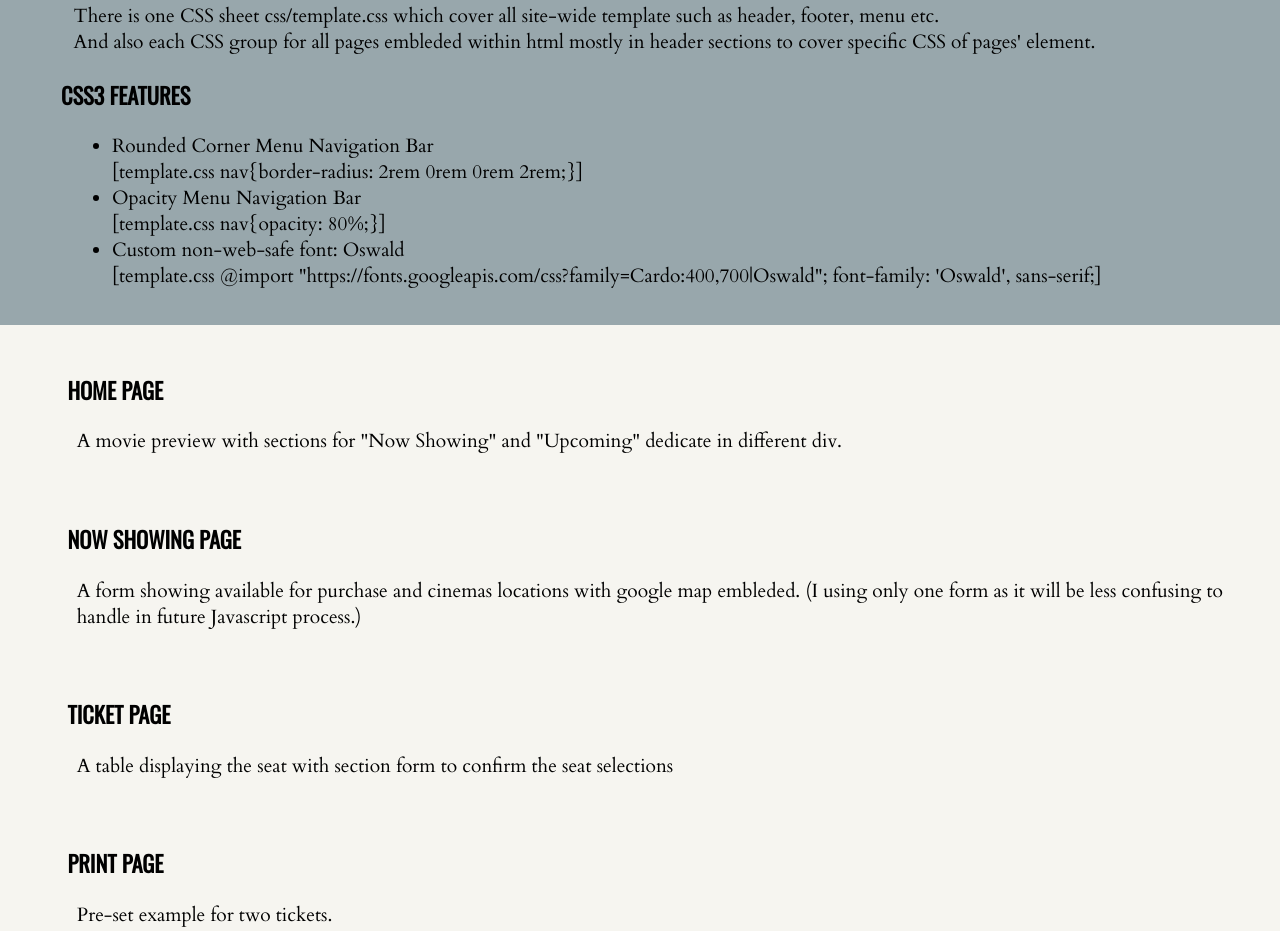
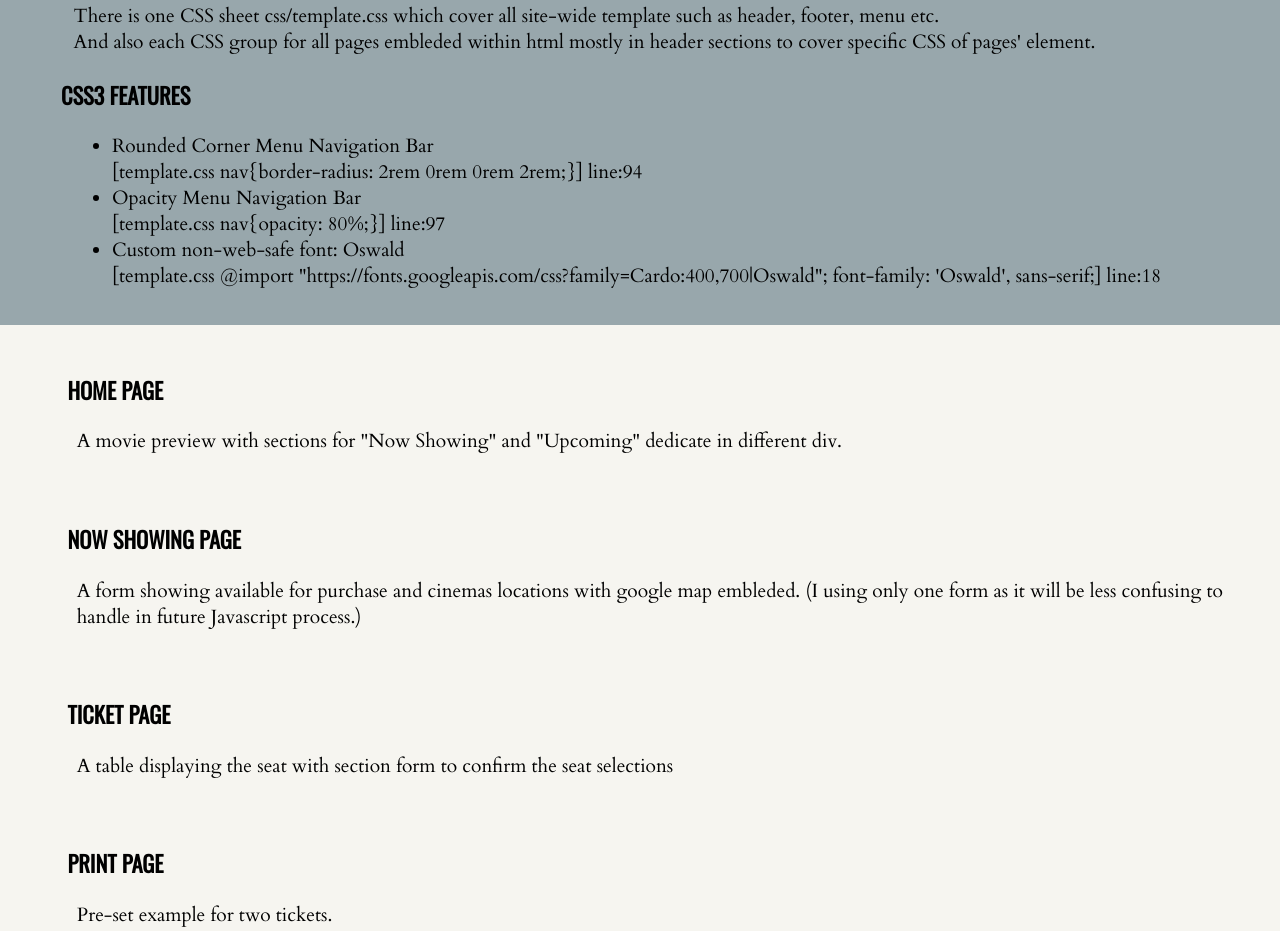
Before and after one commit to H11Maitree/CW-CS2204, a plain HTML site: page html/design.html in a window 1280 px wide. Shown: the part 960-1891 px from the top of the page. Drawn offline with nearby package versions, Linux system fonts and the light colour scheme.

Commit message:
add line declare in design

```diff
--- a/html/design.html
+++ b/html/design.html
@@ -35,9 +35,9 @@
         And also each CSS group for all pages embleded within html mostly in header sections to cover specific CSS of pages' element.</p>
         <h3 style="padding-left: 2em;">CSS3 features</h3>
         <ul style="padding-left: 5em;">
-            <li>Rounded Corner Menu Navigation Bar <br>[template.css nav{border-radius: 2rem 0rem 0rem 2rem;}]</li>
-            <li>Opacity Menu Navigation Bar <br>[template.css nav{opacity: 80%;}]</li>
-            <li>Custom non-web-safe font: Oswald<br>[template.css @import "https://fonts.googleapis.com/css?family=Cardo:400,700|Oswald"; font-family: 'Oswald', sans-serif;]</li>
+            <li>Rounded Corner Menu Navigation Bar <br>[template.css nav{border-radius: 2rem 0rem 0rem 2rem;}] line:94</li>
+            <li>Opacity Menu Navigation Bar <br>[template.css nav{opacity: 80%;}] line:97</li>
+            <li>Custom non-web-safe font: Oswald<br>[template.css @import "https://fonts.googleapis.com/css?family=Cardo:400,700|Oswald"; font-family: 'Oswald', sans-serif;] line:18</li>
           </ul>
         </div>
         <br>
```
